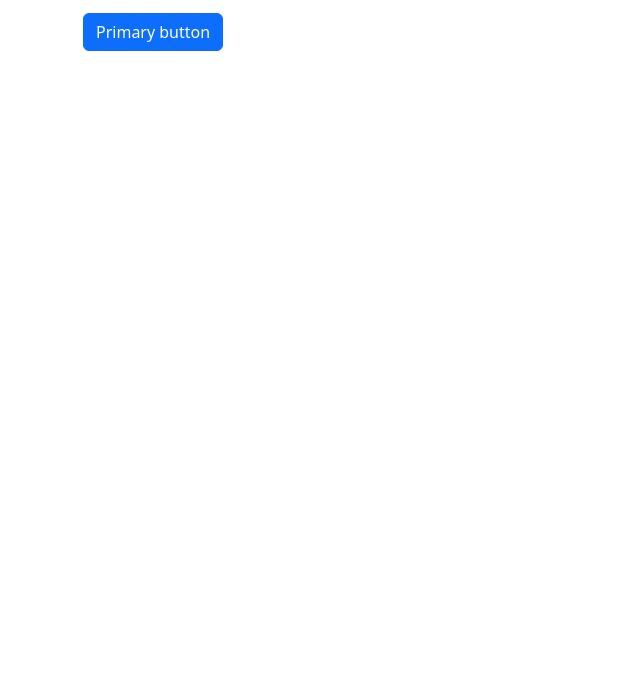
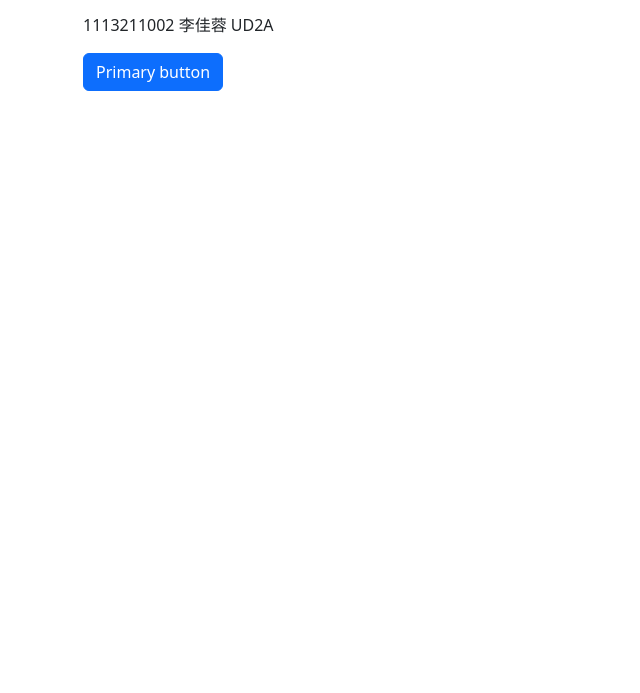
Before and after one commit to 1113211002-sketch/viteweb, a website built with Vite: page src/index.html in a window 1280 px wide. Shown: the part 107-800 px from the top of the page, without its empty margins (3-643 px from the left). Built offline with nearby package versions, Linux system fonts and the light colour scheme.

Commit message:
新增文字

```diff
--- a/src/index.html
+++ b/src/index.html
@@ -10,6 +10,7 @@
 <div class="container py-4 px-3 mx-auto">
     <h1>Hello, Bootstrap and Vite!</h1>
     <p>Hello friends</p>
+    <p>1113211002 李佳蓉 UD2A</p>
     <button class="btn btn-primary">Primary button</button>
 </div>
 </body>
```
